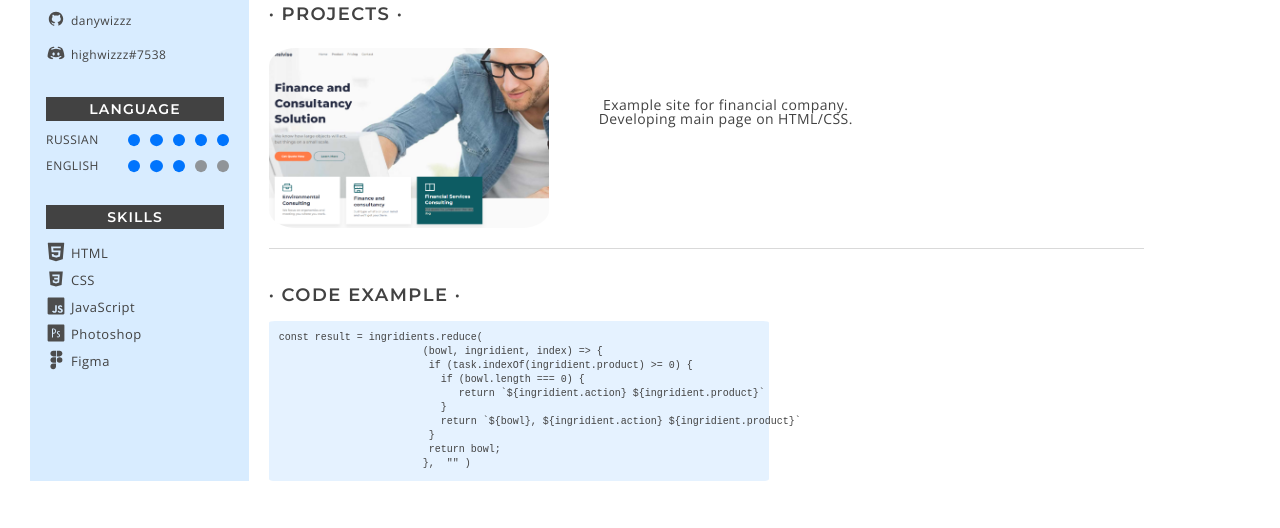
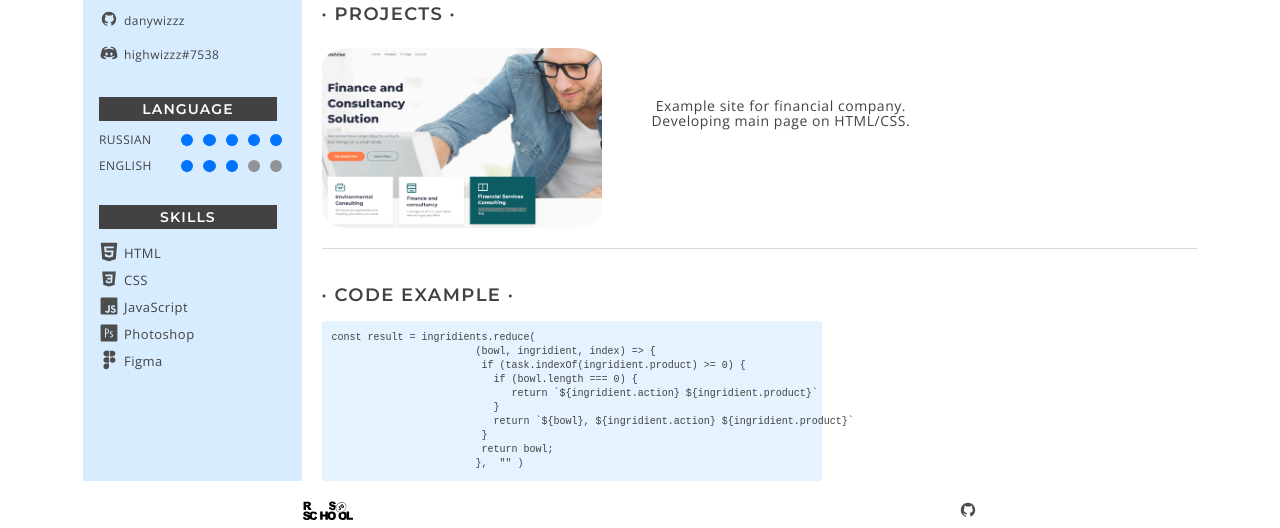
Before and after one commit to danywizzz/rsschool-cv, a plain HTML site: page index.html in a window 1280 px wide. Shown: the part 360-888 px from the top of the page. Before the commit the page ends 861 px from the top, so only its background shows below. Drawn offline with nearby package versions, Linux system fonts and the light colour scheme.

Commit message:
feat: implement footer

```diff
--- a/index.html
+++ b/index.html
@@ -99,8 +99,11 @@
                 </div>
             </div>
         </div>
+    </div>
         </main>
-        <footer class="footer"></footer>
-    </div>
+        <footer class="footer">
+            <div class="footer__logo-rs"><a href="https://rs.school/js/" class=""><img src="./assets/icons/rs_school_js.svg" alt="rs-logo"></a></div>
+            <div class="footer__logo-github"><a href="https://github.com/danywizzz" target="_blank"><img src="./assets/icons/github.svg" alt="github"></a></div>
+        </footer>
 </body>
 </html>
--- a/style.css
+++ b/style.css
@@ -42,11 +42,16 @@ html {
   }
 
 body {
+    display: flex;
+    flex-direction: column;
+    justify-content: space-between;
     color: #424242;
     font-size: 10px;
     line-height: 14px;
   }
   .page__wrapper {
+    max-width: 1440px;
+    margin: 0 auto;
     padding: 20px 30px;
     display: flex;
     flex-direction: row;
@@ -318,8 +323,8 @@ body {
     font-style: normal;
     font-weight: 400;
     font-size: 14px;
-    line-height: 14px;
-    letter-spacing: 0.03em;
+    line-height: 15px;
+    letter-spacing: 0.04em;
     color: #424242;
     padding: 50px;
 }
@@ -337,3 +342,15 @@ body {
     background-color: #d8ecffa7;
     border-radius: 1.2%;
 }
+/* ----------------------------- FOOTER ----------------------------------------------------  */
+.footer {
+    display: flex;
+    flex-direction: row;
+    justify-content: space-around;
+}
+.footer__logo-rs {
+    width: 50px;
+    height: 30px;
+}
+.footer__logo-github {
+}
```
Also changed, not shown: assets/icons/rs_school_js.svg (added), 1 other file.
